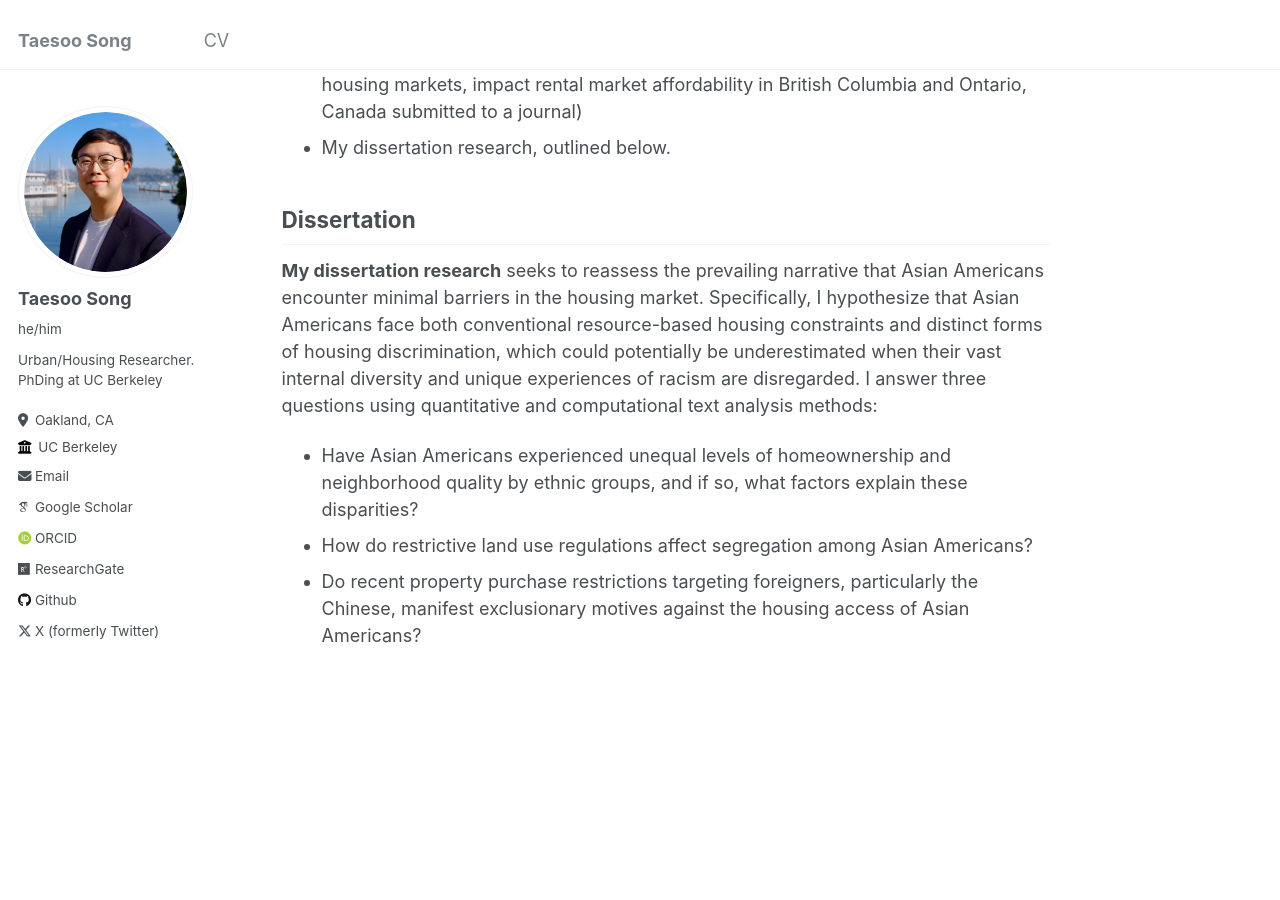
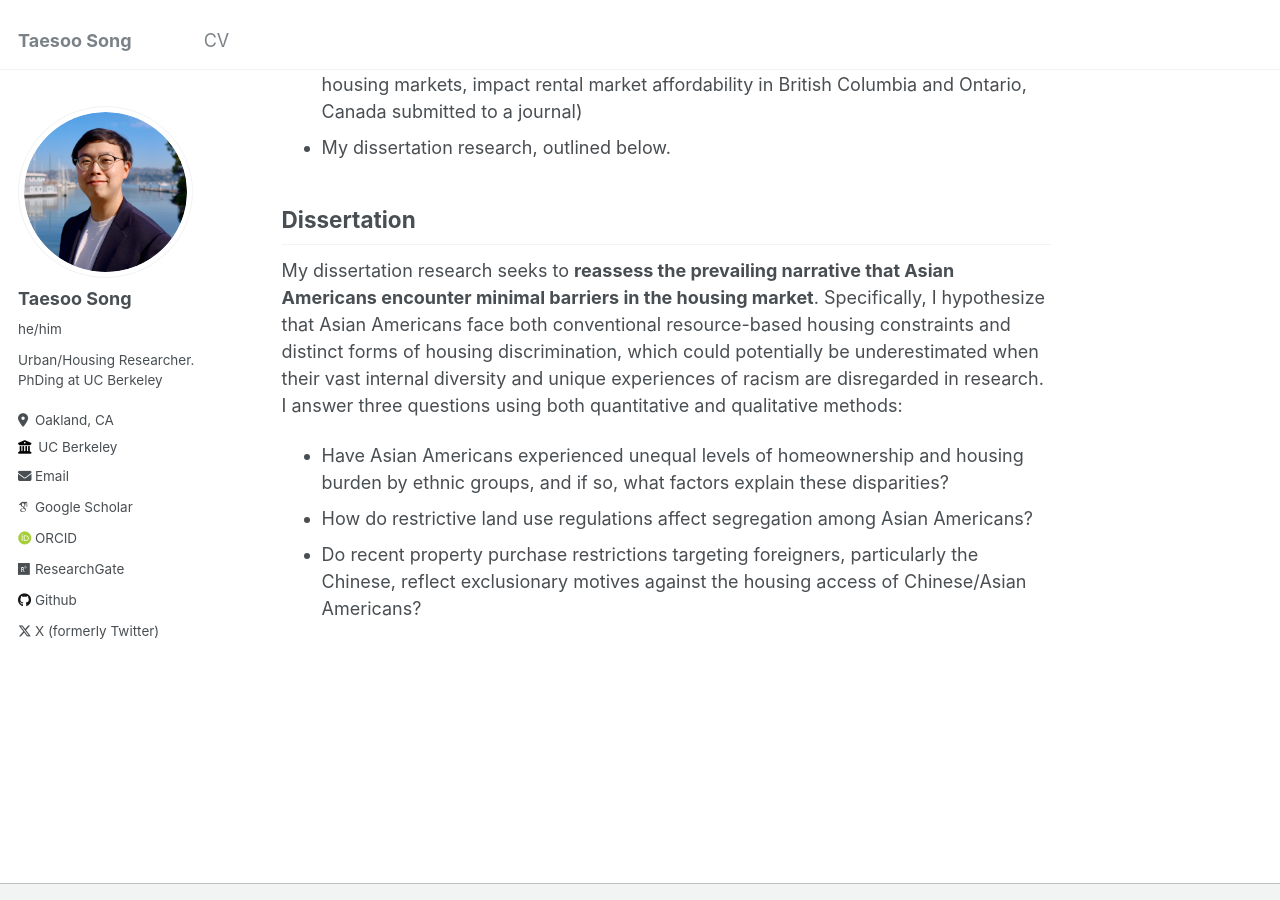
Before and after one commit to taesoosong/taesoosong.github.io, a Jekyll site: the page built from _pages/about.md, in a window 1280 px wide and 900 px high, scrolled down 1186 px. Built offline with Jekyll 4.4.1, drawn with Linux system fonts in a browser that asks for light colours; some web fonts are replaced; some of the changed text lies outside the part shown.

Commit message:
Update about.md

```diff
--- a/_pages/about.md
+++ b/_pages/about.md
@@ -30,7 +30,7 @@ I am also deeply interested in the profound demographic shift towards **greater
 
 
 ## Dissertation
-**My dissertation research** seeks to reassess the prevailing narrative that Asian Americans encounter minimal barriers in the housing market. Specifically, I hypothesize that Asian Americans face both conventional resource-based housing constraints and distinct forms of housing discrimination, which could potentially be underestimated when their vast internal diversity and unique experiences of racism are disregarded. I answer three questions using quantitative and computational text analysis methods:
-- Have Asian Americans experienced unequal levels of homeownership and neighborhood quality by ethnic groups, and if so, what factors explain these disparities?
+My dissertation research seeks to **reassess the prevailing narrative that Asian Americans encounter minimal barriers in the housing market**. Specifically, I hypothesize that Asian Americans face both conventional resource-based housing constraints and distinct forms of housing discrimination, which could potentially be underestimated when their vast internal diversity and unique experiences of racism are disregarded in research. I answer three questions using both quantitative and qualitative methods:
+- Have Asian Americans experienced unequal levels of homeownership and housing burden by ethnic groups, and if so, what factors explain these disparities?
 - How do restrictive land use regulations affect segregation among Asian Americans?
-- Do recent property purchase restrictions targeting foreigners, particularly the Chinese, manifest exclusionary motives against the housing access of Asian Americans?
+- Do recent property purchase restrictions targeting foreigners, particularly the Chinese, reflect exclusionary motives against the housing access of Chinese/Asian Americans?
```
Also changed, not shown: other parts of _pages/about.md (+1 -1 lines).
